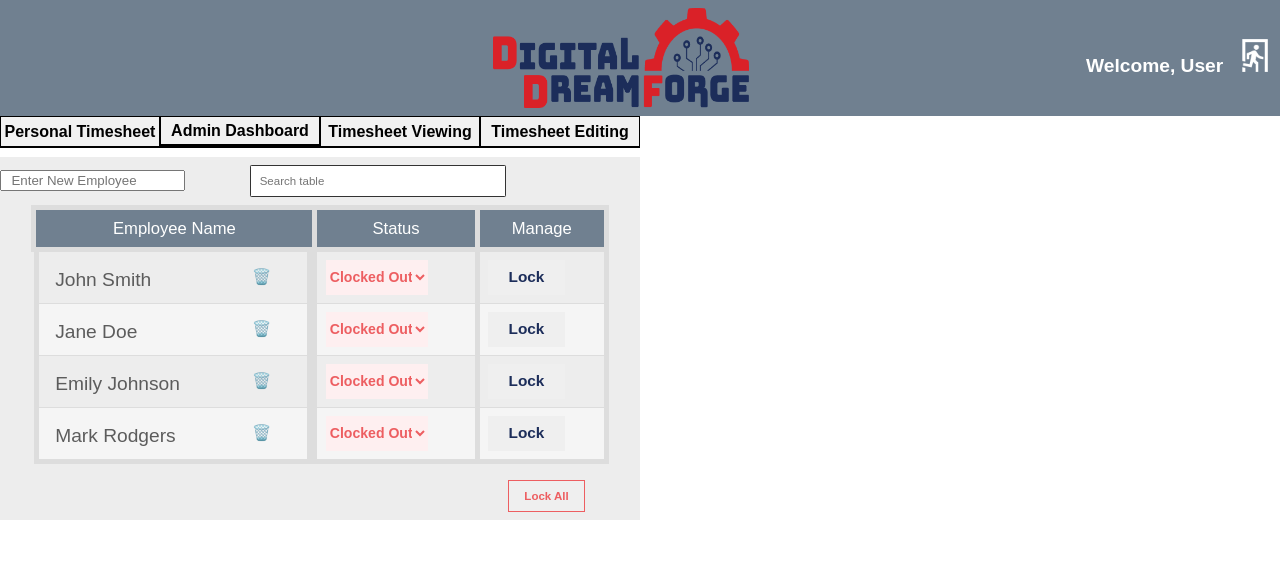
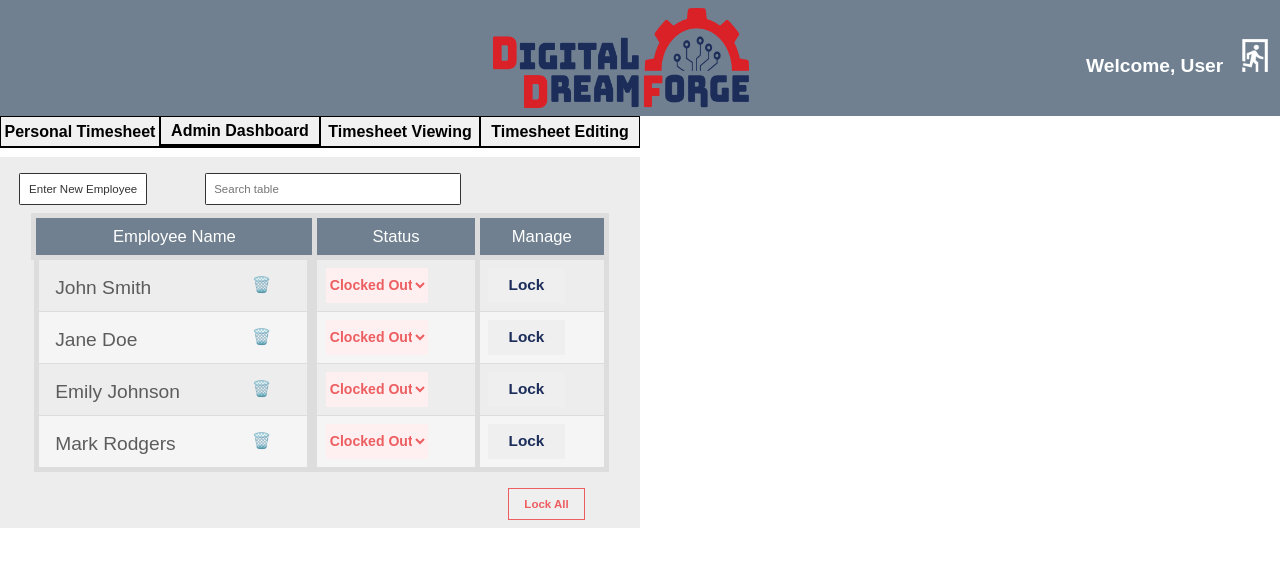
Before and after one commit to IKs2002/Tick-Tock-Tech, a React (Create React App) app: page /DefaultPage in a window 1280 px wide. Shown: the top 566 px of the page. Built offline with nearby package versions, Linux system fonts and the light colour scheme.

Commit message:
Modified Admin Dashboard

```diff
--- a/src/Componets/AdminTable.js
+++ b/src/Componets/AdminTable.js
@@ -1,6 +1,6 @@
 import React, { useState } from "react";
 import "./AdminTable.css";
-
+import AddEmployeeForm from "./AddEmployeeForm";
 
 const AdminTable = () => {
   // state of employees
@@ -54,13 +54,15 @@ const AdminTable = () => {
 
   // For "Lock All"/ "Unlock All" button
   const handleLockAll = () => {
-    const anyUnlocked = employees.some(emp => !emp.locked);
+    const anyUnlocked = employees.some((emp) => !emp.locked);
     const action = anyUnlocked ? "lock" : "unlock";
-    const confirmed = window.confirm(`Are you sure you want to ${action} all employees?`);
+    const confirmed = window.confirm(
+      `Are you sure you want to ${action} all employees?`
+    );
 
     if (confirmed) {
-      setEmployees(prevEmployees =>
-        prevEmployees.map(emp => ({ ...emp, locked: anyUnlocked }))
+      setEmployees((prevEmployees) =>
+        prevEmployees.map((emp) => ({ ...emp, locked: anyUnlocked }))
       );
     }
   };
@@ -107,25 +109,41 @@ const AdminTable = () => {
           >
             <option
               value="Clocked Out"
-              style={{ backgroundColor: statusColors["Clocked Out"], color: statusColorsText["Clocked Out"], fontWeight: "bold"}}
+              style={{
+                backgroundColor: statusColors["Clocked Out"],
+                color: statusColorsText["Clocked Out"],
+                fontWeight: "bold",
+              }}
             >
               Clocked Out
             </option>
             <option
               value="Clocked In"
-              style={{ backgroundColor: statusColors["Clocked In"], color: statusColorsText["Clocked In"], fontWeight: "bold"}}
+              style={{
+                backgroundColor: statusColors["Clocked In"],
+                color: statusColorsText["Clocked In"],
+                fontWeight: "bold",
+              }}
             >
               Clocked In
             </option>
             <option
               value="Break"
-              style={{ backgroundColor: statusColors["Break"], color: statusColorsText["Break"], fontWeight: "bold"}}
+              style={{
+                backgroundColor: statusColors["Break"],
+                color: statusColorsText["Break"],
+                fontWeight: "bold",
+              }}
             >
               Break
             </option>
             <option
               value="Lunch"
-              style={{ backgroundColor: statusColors["Lunch"], color: statusColorsText["Lunch"], fontWeight: "bold"}}
+              style={{
+                backgroundColor: statusColors["Lunch"],
+                color: statusColorsText["Lunch"],
+                fontWeight: "bold",
+              }}
             >
               Lunch
             </option>
@@ -153,7 +171,9 @@ const AdminTable = () => {
   };
 
   const handleConfirm = (id, name) => {
-    const confirmed = window.confirm(`Are you sure you want to delete ${name}?`);
+    const confirmed = window.confirm(
+      `Are you sure you want to delete ${name}?`
+    );
     if (confirmed) {
       // handle confirmation
       console.log("Confirmed for employee ID:", id);
@@ -177,18 +197,8 @@ const AdminTable = () => {
     <div className="AdminDashboard_ParentBorder">
       <div className="AdminDashboardTable">
         {/* input for adding a new employee */}
-        <div classname="AdminDashboardInputs">
-          <input
-            className="AdminDashboard_EmployeeNew"
-            type="text"
-            placeholder="  Enter New Employee"
-            onKeyPress={(e) => {
-              // calls addEmployee function when you hit enter
-              if (e.key === "Enter") {
-                addEmployee();
-              }
-            }}
-          />
+        <div className="AdminDashboardInputs">
+          <AddEmployeeForm addEmployee={addEmployee} />
           {/* Search table */}
           <input
             className="AdminDashboard_EmployeeAdd"
@@ -214,7 +224,7 @@ const AdminTable = () => {
             onClick={handleLockAll}
             className="AdminDashboard_LockAllButton"
           >
-            {employees.every(emp => emp.locked) ? "Unlock All" : "Lock All"}
+            {employees.every((emp) => emp.locked) ? "Unlock All" : "Lock All"}
           </button>
         </div>
       </div>
```
